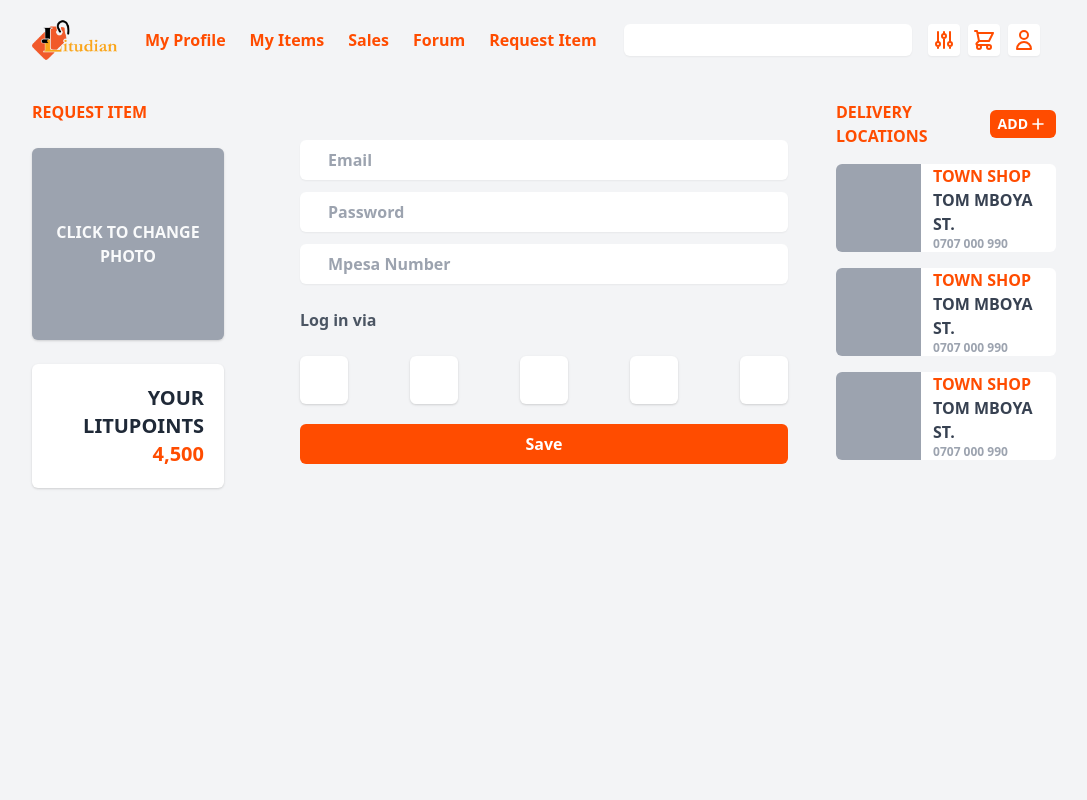
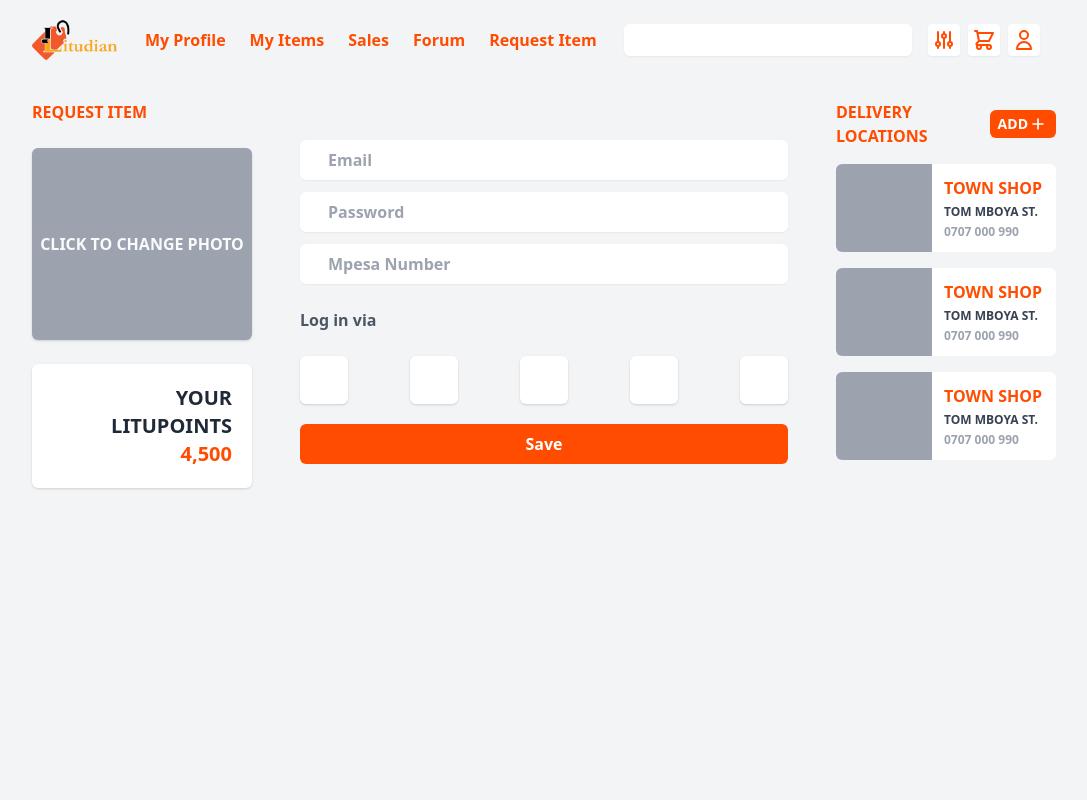
Before and after one commit to twais/litudian-frontend, a React (Create React App) app: page /profile in a window 1280 px wide. Shown: the top 800 px of the page, without its empty margins (96-1183 px from the left). Built offline with nearby package versions, Linux system fonts and the light colour scheme.

Commit message:
layout bug fix

```diff
--- a/src/pages/Profile.js
+++ b/src/pages/Profile.js
@@ -27,13 +27,13 @@ export default class Profile extends Component {
 
                         <h2 className="text-tangerine uppercase font-extrabold">Request Item</h2>
 
-                        <div className="w-48 h-48 bg-gray-400 rounded-md flex flex-col justify-center items-center shadow">
+                        <div className="w-full h-48 bg-gray-400 rounded-md flex flex-col justify-center items-center shadow">
 
                             <h2 className="text-gray-50 uppercase font-bold text-center">Click To Change Photo</h2>
 
                         </div>
 
-                        <div className="flex flex-col bg-white w-48 py-5 justify-center items-end px-5 shadow rounded-md">
+                        <div className="flex flex-col bg-white w-full py-5 justify-center items-end px-5 shadow rounded-md">
 
                             <h2 className="text-gray-800 uppercase font-bold text-xl text-right">Your <br />Litupoints</h2>
 
@@ -97,11 +97,11 @@ export default class Profile extends Component {
 
                             <div className="w-24 h-full bg-gray-400 rounded-l-md"></div>
 
-                            <div className="flex flex-col px-3 justify-center">
+                            <div className="flex flex-col px-3 justify-center py-3 gap-y-1">
 
                                 <h2 className="text-tangerine uppercase font-bold">Town Shop</h2>
 
-                                <h2 className="text-gray-700 uppercase font-extrabold">Tom Mboya St.</h2>
+                                <h2 className="text-gray-700 uppercase font-extrabold text-xs">Tom Mboya St.</h2>
 
                                 <p className="text-gray-400 text-xs font-bold">0707 000 990</p>
 
@@ -113,11 +113,11 @@ export default class Profile extends Component {
 
                             <div className="w-24 h-full bg-gray-400 rounded-l-md"></div>
 
-                            <div className="flex flex-col px-3 justify-center">
+                            <div className="flex flex-col px-3 justify-center py-3 gap-y-1">
 
                                 <h2 className="text-tangerine uppercase font-bold">Town Shop</h2>
 
-                                <h2 className="text-gray-700 uppercase font-extrabold">Tom Mboya St.</h2>
+                                <h2 className="text-gray-700 uppercase font-extrabold text-xs">Tom Mboya St.</h2>
 
                                 <p className="text-gray-400 text-xs font-bold">0707 000 990</p>
 
@@ -129,11 +129,11 @@ export default class Profile extends Component {
 
                             <div className="w-24 h-full bg-gray-400 rounded-l-md"></div>
 
-                            <div className="flex flex-col px-3 justify-center">
+                            <div className="flex flex-col px-3 justify-center py-3 gap-y-1">
 
                                 <h2 className="text-tangerine uppercase font-bold">Town Shop</h2>
 
-                                <h2 className="text-gray-700 uppercase font-extrabold">Tom Mboya St.</h2>
+                                <h2 className="text-gray-700 uppercase font-extrabold text-xs">Tom Mboya St.</h2>
 
                                 <p className="text-gray-400 text-xs font-bold">0707 000 990</p>
 
```
